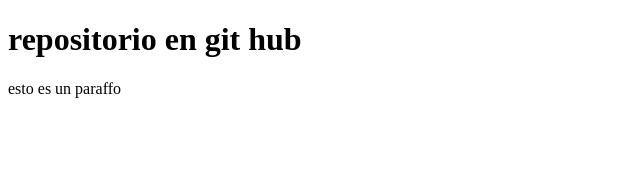
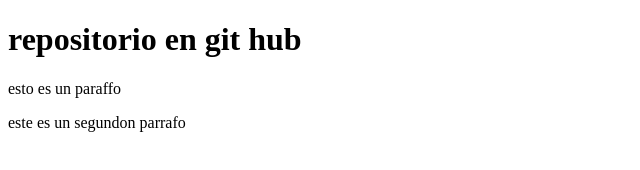
Before and after one commit to javierpinedavalencia/proyecto-web-empresa-C, a plain HTML site: page index.html in a window 1280 px wide. Shown: the whole page, without its empty margins (0-640 px from the left). Drawn offline with Linux system fonts and the light colour scheme.

Commit message:
agragandosegundo parrafo

```diff
--- a/index.html
+++ b/index.html
@@ -9,6 +9,7 @@
 <body>
     <h1> repositorio  en git hub </h1>
     <p>esto es un paraffo </p>
+    <p>este es un segundon parrafo </p>
 
 </body>
 </html>
```
